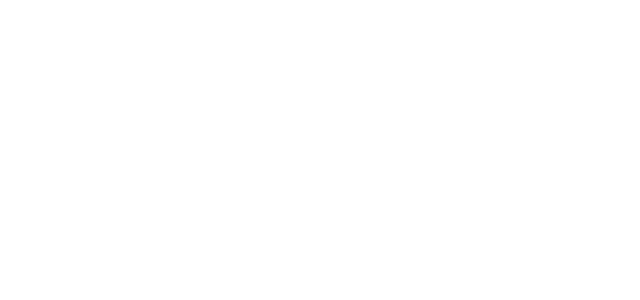
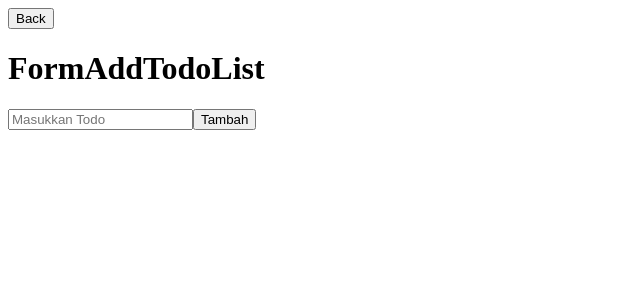
Before and after one commit to ariefyusron/learn-react-js-batch-16, a React (Vite) app: page /create-todolist in a window 1280 px wide. Before the commit this address had no page. Shown: the top 300 px of the page, without its empty margins (0-640 px from the left). Built offline with nearby package versions, Linux system fonts and the light colour scheme.

Commit message:
learn: zustand persist

```diff
--- a/src/App.jsx
+++ b/src/App.jsx
@@ -3,6 +3,7 @@ import { Routes, Route } from 'react-router'
 import Home from './pages/Home'
 import Detail from './pages/Detail'
 import TodoList from './pages/TodoList'
+import FormAddTodoList from './pages/FormAddTodoList'
 
 import WrapPage from './WrapPage'
 
@@ -16,6 +17,8 @@ const App = () => {
         <Route path='todolist' element={<TodoList />} />
       </Route>
 
+      <Route path='create-todolist' element={<FormAddTodoList />} />
+
       {/* <Route path='home'>
         <Route index element={<Home />} />
         <Route path='detail' element={<Detail />} />
--- a/src/pages/Detail.jsx
+++ b/src/pages/Detail.jsx
@@ -1,8 +1,17 @@
+import { useState } from 'react'
+
 const Detail = () => {
+  const [count, setCount] = useState(localStorage.getItem('count') ?? 0)
+  const handleChangeCount = () => {
+    localStorage.setItem('count', Number(count) + 1)
+    setCount(Number(count) + 1)
+  }
 
   return (
     <div>
       <h1>Detail</h1>
+      <p>count: {count}</p>
+      <button onClick={handleChangeCount}>count</button>
     </div>
   );
 }
--- /dev/null
+++ b/src/pages/FormAddTodoList.jsx
@@ -0,0 +1,35 @@
+import { useNavigate } from 'react-router'
+
+import useTodolist from '../stores/useTodolist'
+
+const FormAddTodoList = () => {
+  const navigate = useNavigate()
+  const setList = useTodolist((state) => state.setList)
+
+  const goBack = () => {
+    navigate(-1)
+  }
+
+  return (
+    <div>
+      <button onClick={goBack}>Back</button>
+      <h1>FormAddTodoList</h1>
+
+      <form
+        onSubmit={(e) => {
+          e.preventDefault()
+          setList({
+            desc: e.target.desc.value,
+            status: 'todo'
+          })
+          goBack()
+        }}
+      >
+        <input name='desc' type="text" placeholder='Masukkan Todo' />
+        <button type="submit">Tambah</button>
+      </form>
+    </div>
+  );
+}
+
+export default FormAddTodoList;
--- a/src/pages/TodoList.jsx
+++ b/src/pages/TodoList.jsx
@@ -1,11 +1,14 @@
 import { useState, useEffect } from 'react'
+import { useNavigate } from 'react-router'
 
 import Header from '../components/Header'
 import Form from '../components/Form'
 import { useCustomHook } from '../hooks/useApp'
+import useTodolist from '../stores/useTodolist'
 
 const App = () => {
-  const [todolist, setTodolist] = useState([])
+  const navigate = useNavigate()
+  const todolist = useTodolist(state => state.list)
   const [count, setCount] = useState(0)
   const [input, setInput] = useState({
     name: '',
@@ -23,14 +26,7 @@ const App = () => {
   },[count])
 
   const handleAdd = () => {
-    console.log('click')
-    setTodolist([
-      {
-        desc: 'cuci motor',
-        status: 'todo'
-      },
-      ...todolist
-    ])
+    navigate('/create-todolist')
   }
 
   return (
--- /dev/null
+++ b/src/stores/useTodolist.js
@@ -0,0 +1,12 @@
+import { create } from 'zustand'
+import { persist, createJSONStorage } from 'zustand/middleware'
+
+const useTodolist = create(persist((set) => ({
+  list: [],
+  setList: (data) => set((state) => ({ list: [data, ...state.list] }))
+}), {
+  name: 'todolist',
+  storage: createJSONStorage(() => localStorage)
+}))
+
+export default useTodolist;
```
